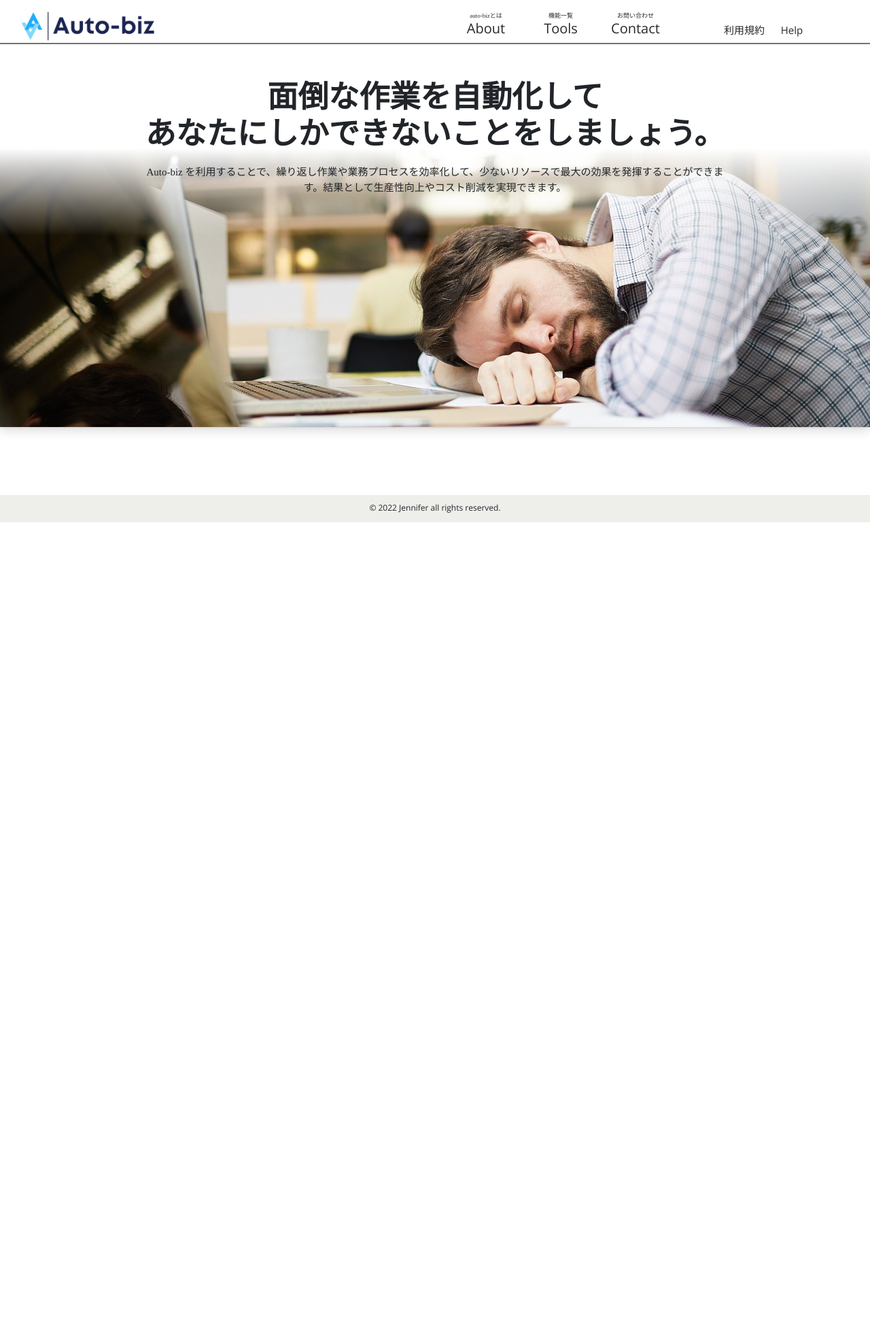
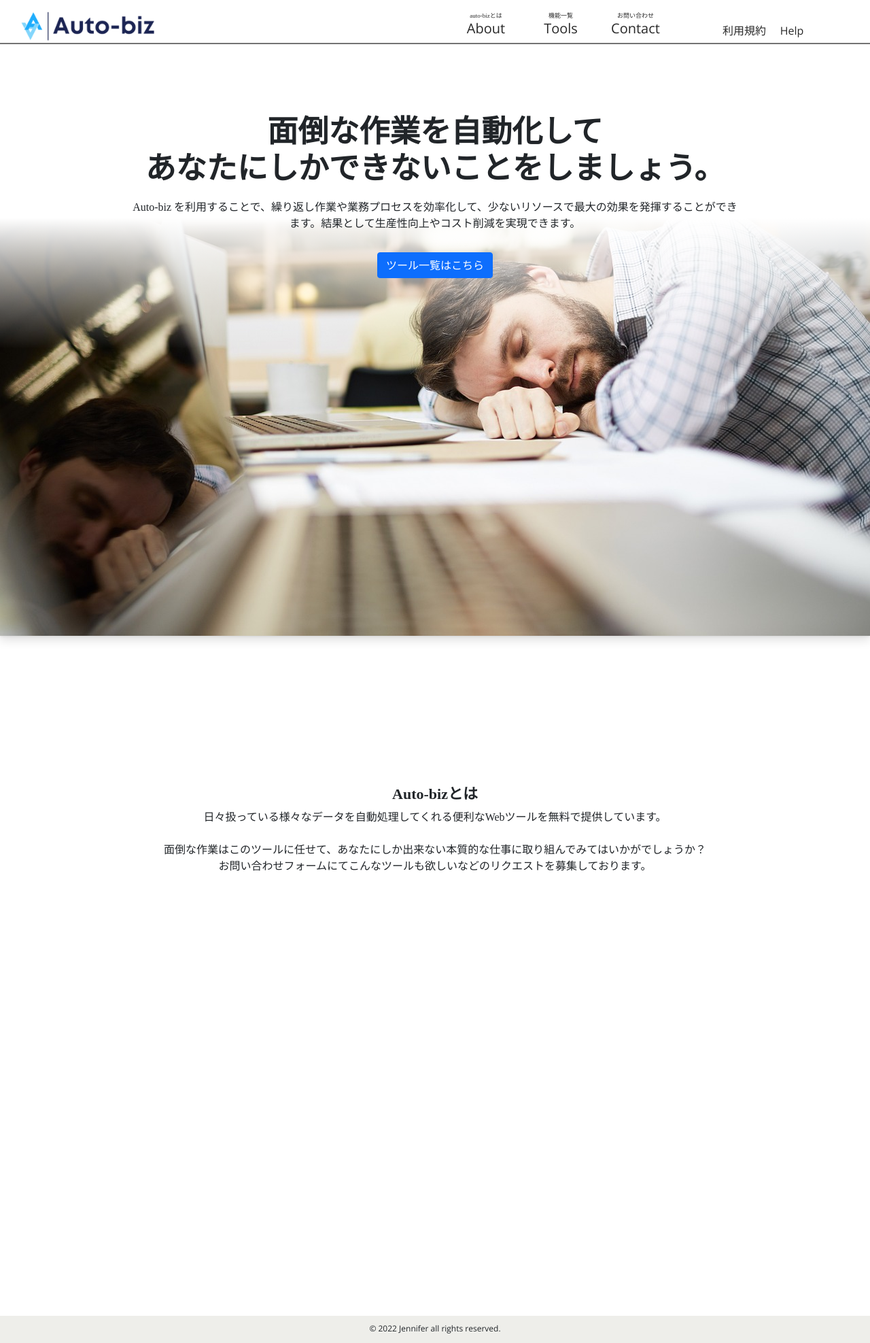
Before and after one commit to kishi-hirosuke/convenient_tools, a Django app: page / in a window 1280 px wide. Shown: the whole page at 68% size. Before the commit the page ends 768 px from the top, so only its background shows below. Run offline with Django 3.2, Linux system fonts and the light colour scheme; some libraries are stand-ins or nearby versions.

Commit message:
topページ進捗

```diff
--- a/tool_site/static/css/main.css
+++ b/tool_site/static/css/main.css
@@ -99,7 +99,7 @@ header .header_right_contents .header_right_small_link_area .header_right_small_
 }
 header .header_right_contents .header_right_small_link_area .header_right_small_link p {
   padding-top: 45px;
-  font-size: 15px;
+  font-size: 16px;
   font-family: "Open Sans", "sans-serif";
 }
 header .header_right_contents .header_right_small_link_area .header_right_small_link p::after {
@@ -150,14 +150,14 @@ header .account_modal .header_account_edit_link {
   margin-top: 20px;
   padding: 5px 0;
   text-decoration: none;
-  font-size: 15px;
+  font-size: 16px;
   color: rgb(40, 40, 40);
   font-family: "游ゴシック", "ヒラギノ角ゴ ProN", "sans-serif";
 }
 header .account_modal .header_account_logout_link {
   display: block;
   text-decoration: none;
-  font-size: 15px;
+  font-size: 16px;
   color: rgb(40, 40, 40);
   font-family: "Open Sans", "sans-serif";
 }
@@ -221,7 +221,7 @@ header .account_modal.active {
 }
 .form_wrapper .form .form_area .form_content .form_input {
   width: 100%;
-  font-size: 15px;
+  font-size: 16px;
   font-family: "Open Sans", "sans-serif";
   background-color: #fff;
 }
@@ -244,7 +244,7 @@ header .account_modal.active {
 .form_wrapper .form .form_area .form_content .auth_form_input {
   width: 100%;
   margin-top: 25px;
-  font-size: 15px;
+  font-size: 16px;
   font-family: "Open Sans", "sans-serif";
 }
 .form_wrapper .form .form_area .form_content .auth_form_input:focus {
@@ -312,7 +312,7 @@ header .account_modal.active {
 }
 
 .top_wrapper {
-  padding-top: 4%;
+  padding-top: 8%;
   box-shadow: 0px 1.2px 3.6px rgba(0, 0, 0, 0.11), 0px 6.4px 14.4px rgba(0, 0, 0, 0.13);
 }
 .top_wrapper .top_container {
@@ -339,34 +339,37 @@ header .account_modal.active {
 }
 .top_wrapper .top_container .top_main_title p {
   width: 70%;
-  font-size: 15px;
+  font-size: 16px;
   font-family: "游ゴシック", "ヒラギノ角ゴ ProN", "sans-serif";
   margin: auto;
   padding-top: 10px;
 }
+.top_wrapper .top_container .top_main_title a {
+  margin-top: 30px;
+}
 
 @media screen and (max-width: 1900px) {
-  .top_wapper .top_container .top_bg_img {
+  .top_wrapper .top_container .top_bg_img {
     height: 50vw;
   }
 }
 @media screen and (max-width: 1300px) {
-  .top_wapper .top_container .top_bg_img {
+  .top_wrapper .top_container .top_bg_img {
     height: 60vw;
   }
-  .top_wapper .top_container .top_main_title h3 {
+  .top_wrapper .top_container .top_main_title h3 {
     font-size: 45px;
   }
 }
 @media screen and (max-width: 960px) {
-  .top_wapper {
+  .top_wrapper {
     padding-top: 10%;
   }
-  .top_wapper .top_container .top_bg_img {
+  .top_wrapper .top_container .top_bg_img {
     background-size: 150%;
     height: 100vw;
   }
-  .top_wapper .top_container .top_main_title h3 {
+  .top_wrapper .top_container .top_main_title h3 {
     font-size: 35px;
   }
 }
@@ -392,7 +395,7 @@ header .account_modal.active {
   font-weight: bold;
 }
 .main_wrapper .container .main_title p {
-  font-size: 15px;
+  font-size: 16px;
   font-family: "游ゴシック", "ヒラギノ角ゴ ProN", "sans-serif";
 }
 .main_wrapper .container .tools_table {
@@ -434,7 +437,7 @@ header .account_modal.active {
 .main_wrapper .container .tools_table tr .tool .tool_items .tool_item_title h3 {
   margin: 0;
   padding: 7px 0 0 20px;
-  font-size: 15px;
+  font-size: 16px;
   font-family: "游ゴシック", "ヒラギノ角ゴ ProN", "sans-serif";
   font-weight: bold;
   color: rgb(40, 40, 40);
@@ -511,7 +514,7 @@ header .account_modal.active {
   width: 100%;
   margin-top: 20px;
   padding-left: 15px;
-  font-size: 15px;
+  font-size: 16px;
   font-family: "游ゴシック", "ヒラギノ角ゴ ProN", "sans-serif";
   font-weight: bold;
 }
@@ -528,7 +531,7 @@ header .account_modal.active {
   width: 100%;
   margin-top: 20px;
   padding-left: 15px;
-  font-size: 15px;
+  font-size: 16px;
   font-family: "游ゴシック", "ヒラギノ角ゴ ProN", "sans-serif";
   font-weight: bold;
 }
--- a/tool_site/static/css/main.scss
+++ b/tool_site/static/css/main.scss
@@ -22,7 +22,7 @@
 $title: 45px;
 $header_title: 20px;
 $subtitle: 22px;
-$text: 15px;
+$text: 16px;
 $text_color: rgb(40, 40, 40);
 $border_color: rgba(80, 80, 80, 0.8);
 $hover_color: rgba(255, 255, 255, 0.8);
@@ -496,7 +496,7 @@ header {
 
 // topページ追加
 .top_wrapper{
-    padding-top: 4%;
+    padding-top: 8%;
     box-shadow: 0px 1.2px 3.6px rgb(0 0 0 / 11%), 0px 6.4px 14.4px rgb(0 0 0 / 13%);
 
     .top_container{
@@ -527,12 +527,15 @@ header {
                 margin: auto;
                 padding-top: 10px;
             }
+            a{
+                margin-top: 30px;
+            }
         }
     }
 }
 
 @media screen and (max-width:1900px) {
-    .top_wapper{
+    .top_wrapper{
         .top_container{
             .top_bg_img{
                 height: 50vw;
@@ -542,7 +545,7 @@ header {
 }
 
 @media screen and (max-width:1300px) {
-    .top_wapper{
+    .top_wrapper{
         .top_container{
             .top_bg_img{
                 height: 60vw;
@@ -557,7 +560,7 @@ header {
 }
 
 @media screen and (max-width:960px) {
-    .top_wapper{
+    .top_wrapper{
         padding-top: 10%;
         .top_container{
             .top_bg_img{
--- a/tool_site/templates/index.html
+++ b/tool_site/templates/index.html
@@ -14,7 +14,25 @@
             <div class="top_main_title">
                 <h3>面倒な作業を自動化して<br>あなたにしかできないことをしましょう。</h3>
                 <p>Auto-biz を利用することで、繰り返し作業や業務プロセスを効率化して、少ないリソースで最大の効果を発揮することができます。結果として生産性向上やコスト削減を実現できます。</p>
+
+                <a href={% url 'tools' %} class="btn btn-primary">ツール一覧はこちら</a>
             </div>
+
+        </div>
+    </div>
+</div>
+
+
+<div class="main_wrapper">
+    <div class="container">
+
+        <div class="main_title">
+            <h3>Auto-bizとは</h3>
+            <p>
+                日々扱っている様々なデータを自動処理してくれる便利なWebツールを無料で提供しています。<br><br>
+                面倒な作業はこのツールに任せて、あなたにしか出来ない本質的な仕事に取り組んでみてはいかがでしょうか？<br>
+                お問い合わせフォームにてこんなツールも欲しいなどのリクエストを募集しております。<br>
+            </p>
         </div>
     </div>
 </div>
--- a/tool_site/views.py
+++ b/tool_site/views.py
@@ -476,7 +476,7 @@ def email_send(request, subject, body, email, redirect_name):
 
 
 # # ログアウト
-# @login_required
+# #@login_required
 # def LogoutView(request):
 #     logout(request)
 #     return redirect('login')
@@ -561,7 +561,7 @@ def Tool_CSV_extractView(request):
 
 
 #csv分割
-@login_required
+#@login_required
 def Tool_CSV_splitView(request):
     if request.method == 'POST':
 
@@ -590,7 +590,7 @@ def Tool_CSV_splitView(request):
 
 
 #csv行削除
-@login_required
+#@login_required
 def Tool_CSV_removeView(request):
     if request.method == 'POST':
 
@@ -627,7 +627,7 @@ def Tool_CSV_removeView(request):
 
 
 #html_table変換
-@login_required
+#@login_required
 def Tool_Excel_tableView(request):
     if request.method == 'POST':
 
@@ -657,7 +657,7 @@ def Tool_Excel_tableView(request):
 
 
 #excel行抽出
-@login_required
+#@login_required
 def Tool_Excel_extractView(request):
     if request.method == 'POST':
 
@@ -702,7 +702,7 @@ def Tool_Excel_extractView(request):
 
 
 #excel分割
-@login_required
+#@login_required
 def Tool_Excel_splitView(request):
     if request.method == 'POST':
 
@@ -738,7 +738,7 @@ def Tool_Excel_splitView(request):
 
 
 #excel行削除
-@login_required
+#@login_required
 def Tool_Excel_removeView(request):
     if request.method == 'POST':
 
@@ -783,7 +783,7 @@ def Tool_Excel_removeView(request):
 
 
 # imageリサイズ
-@login_required
+#@login_required
 def Tool_Image_resizeView(request):
     if request.method == 'POST':
         upload = ImageResize(request.POST, request.FILES)
```
Also changed, not shown: tool_site/static/images/office-2717014_1280.jpg (added), 1 other file.
